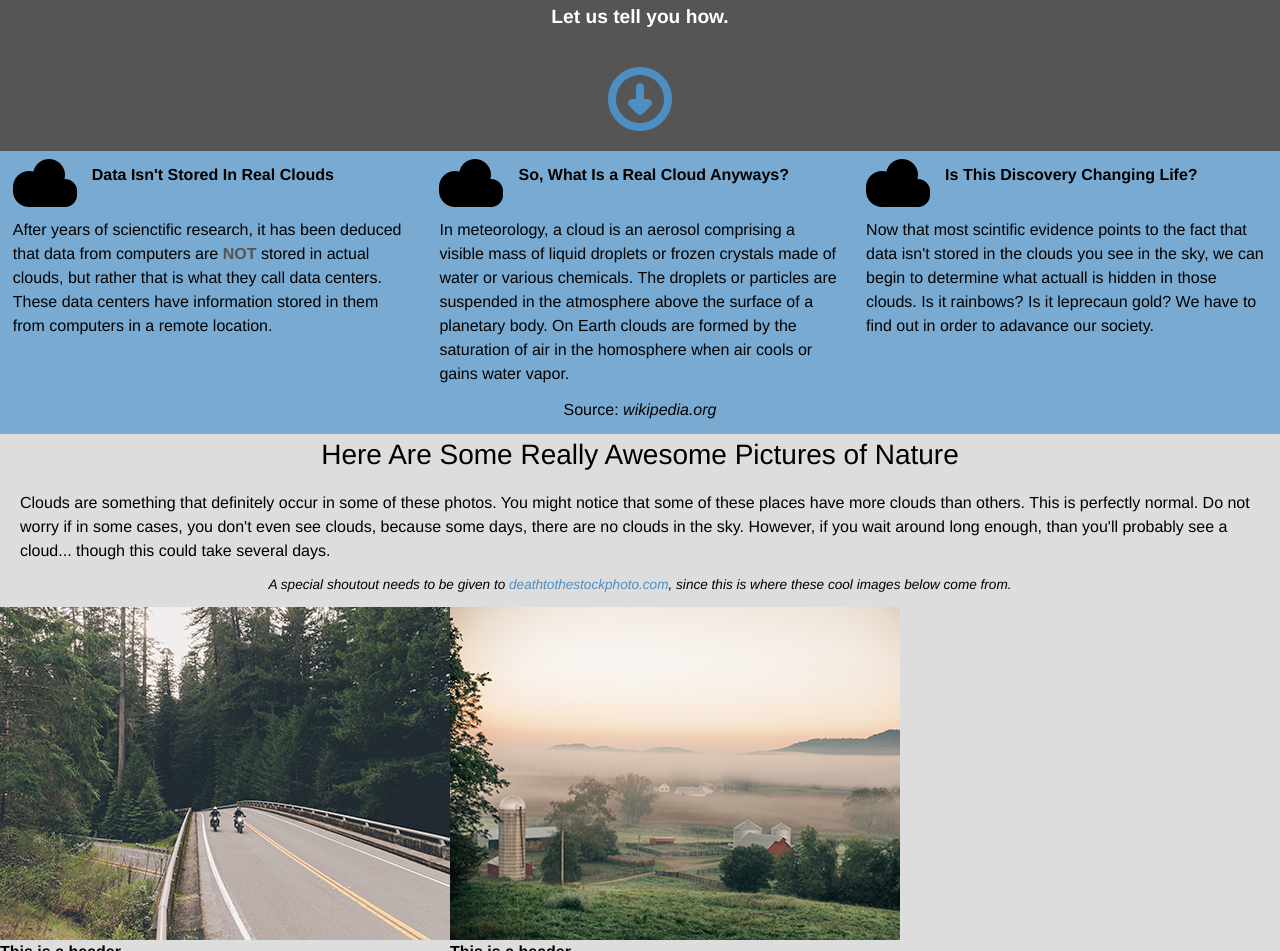
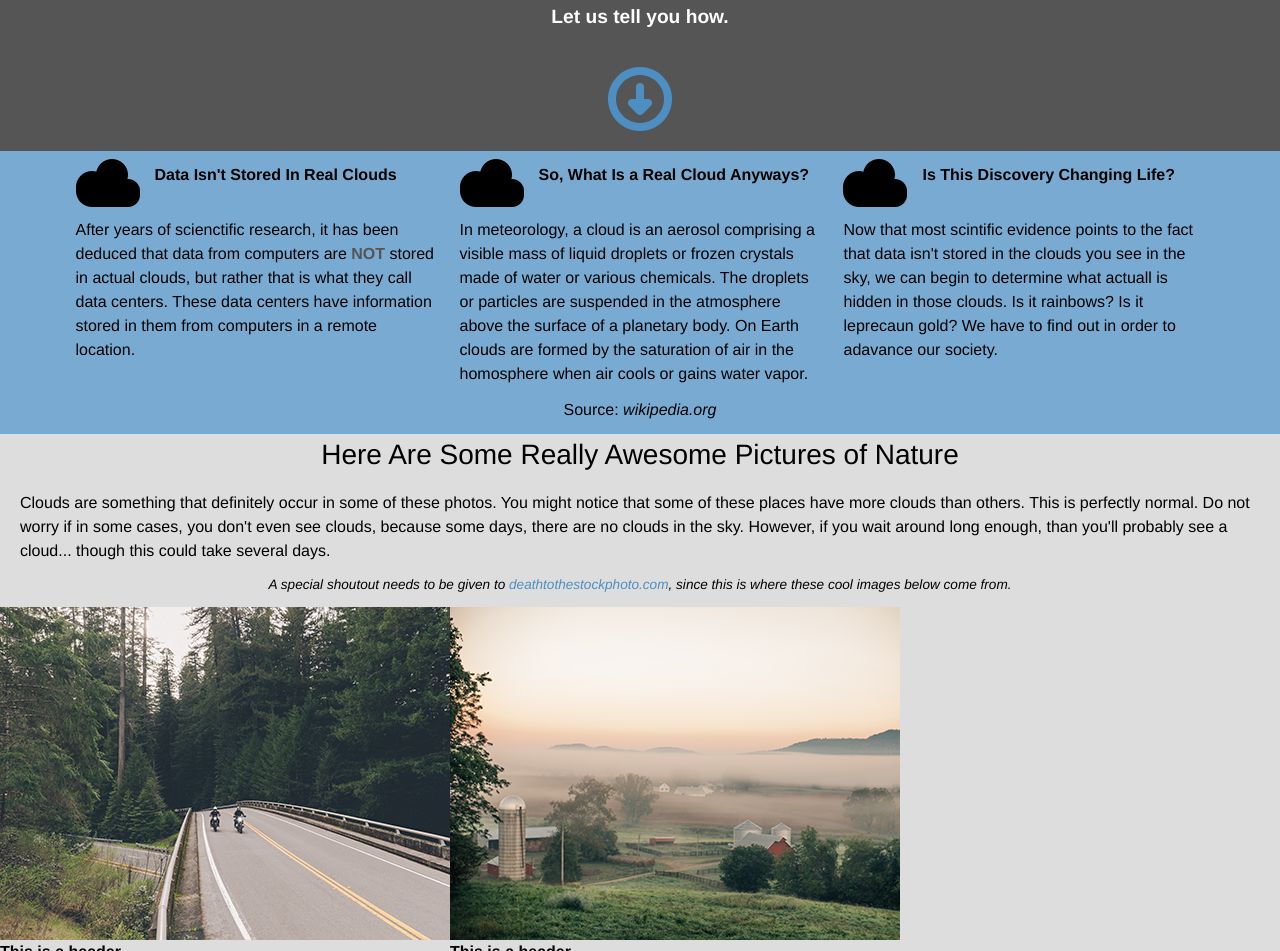
Before and after one commit to trevormcgrath/SASS-Landing-Page, a plain HTML site: page index.html in a window 1280 px wide. Shown: the part 964-1915 px from the top of the page. Drawn offline with nearby package versions, Linux system fonts and the light colour scheme.

Commit message:
Messed around with the 3 column section styles.

```diff
--- a/library/components/scss/parts/_three-column-section.scss
+++ b/library/components/scss/parts/_three-column-section.scss
@@ -30,9 +30,9 @@
 }
 
 
-@media screen and (min-width:656px){
+@media screen and (min-width:750px){
 	#three-column-section{
-		padding:0;
+		padding:0 5%;
 
 		.column-section{
 			width:31.333333%;
```
Also changed, not shown: library/css/main.min.css.
